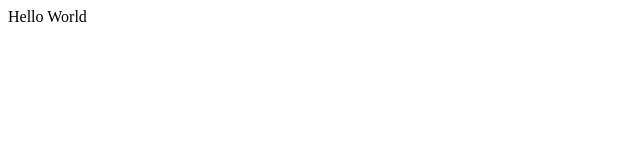
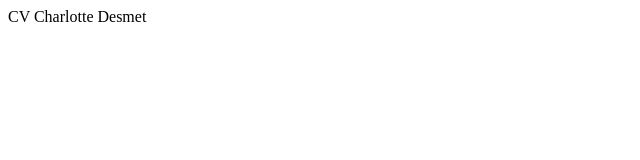
Before and after one commit to charlottedesmet/17-18nmd1, a plain HTML site: page index.html in a window 1280 px wide. Shown: the full height of the page, 0-640 px from the left. Drawn offline with Linux system fonts and the light colour scheme.

Commit message:
toevoegen cv

```diff
--- a/index.html
+++ b/index.html
@@ -7,6 +7,6 @@
     <title>Document</title>
 </head>
 <body>
-    Hello World
+    CV Charlotte Desmet
 </body>
 </html>
```
